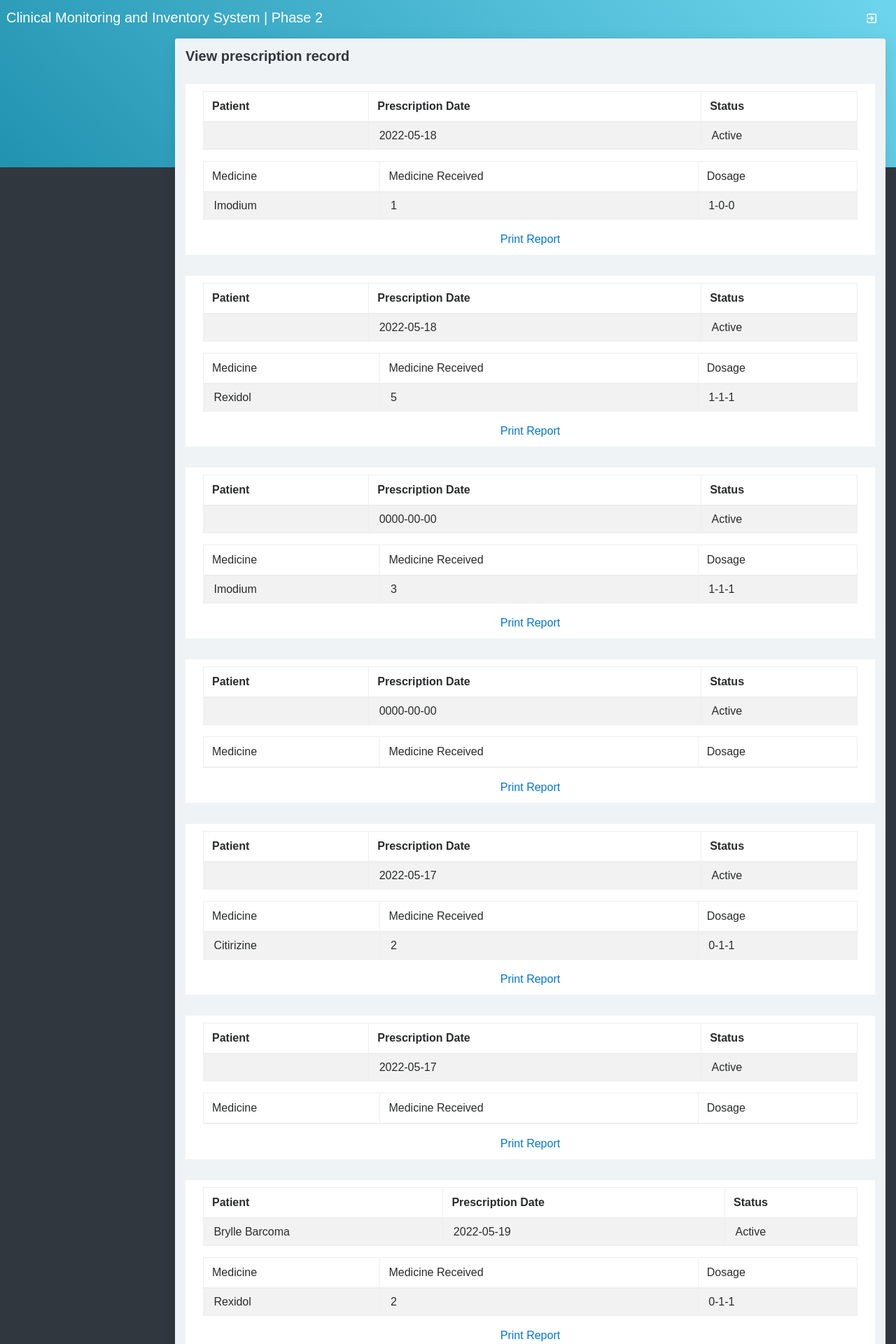
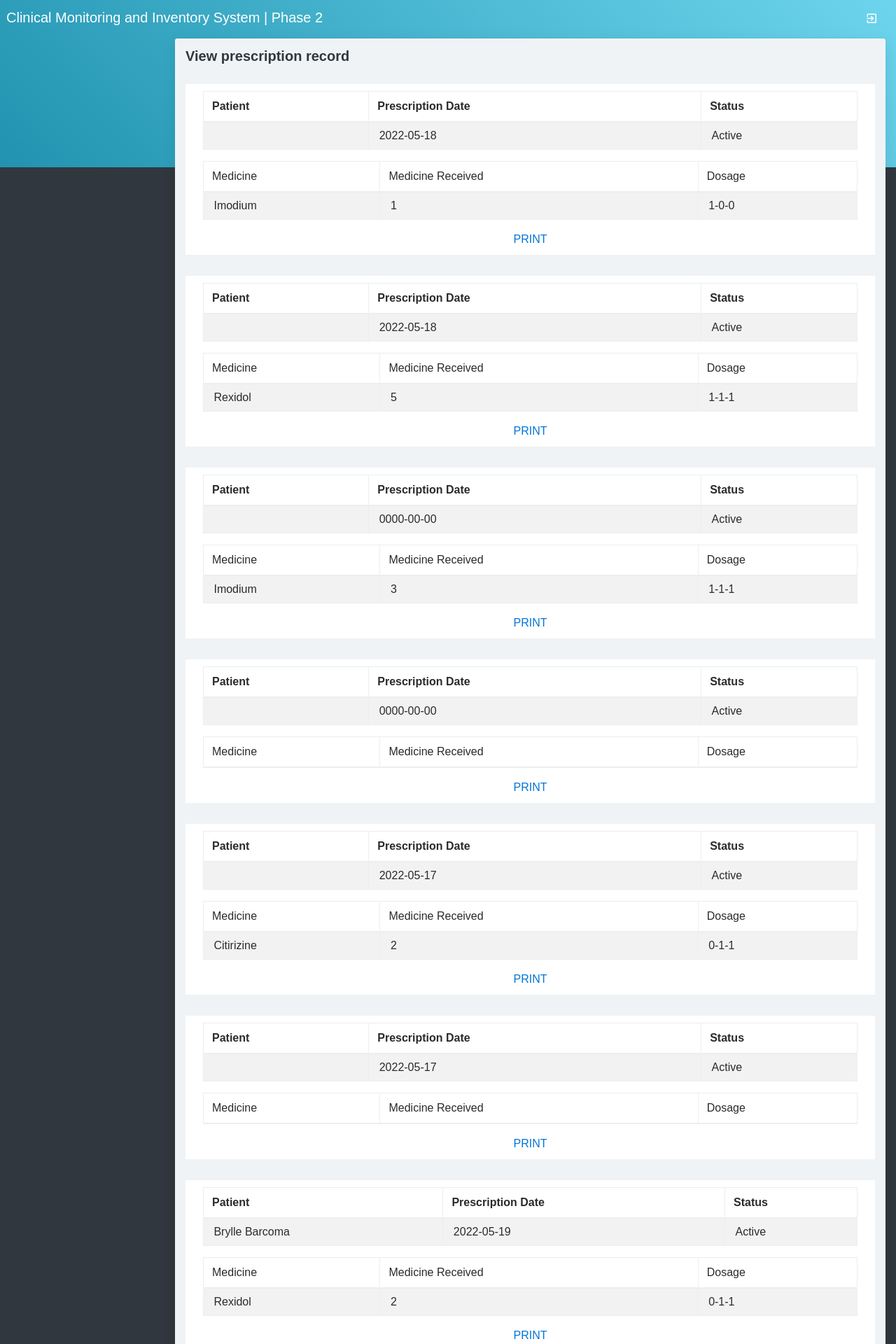
Before and after one commit to vinlothyvine1530/Arkiollezan.v.1.0.0, a PHP site: page /patviewprescription.php in a window 1280 px wide. Shown: the top 1920 px of the page at 70% size. Run offline with PHP 8.4, Linux system fonts and the light colour scheme; data comes from the database, SQL or seed files in the repository; data that the repository does not hold is empty; a stand-in replaces the project's code that opens the database connection; some libraries are stand-ins or nearby versions.

Commit message:
Update patviewprescription.php

```diff
--- a/patviewprescription.php
+++ b/patviewprescription.php
@@ -91,7 +91,7 @@
 
       <table>
               <tr>
-   <center><a href="print.php" target="_blank">Print Report</a></center>
+   <center><a href="print.php" target="_blank">PRINT</a></center>
   </tr>
       </table>
 
```
